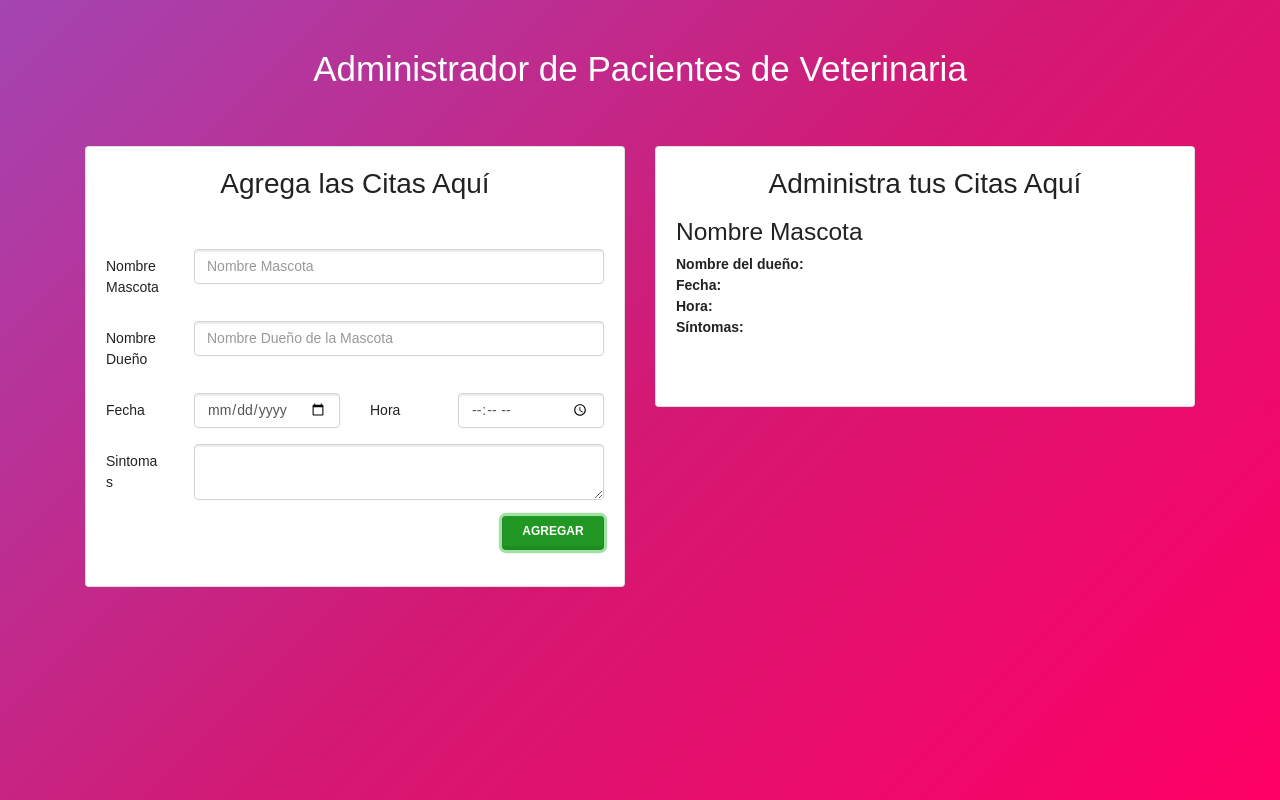
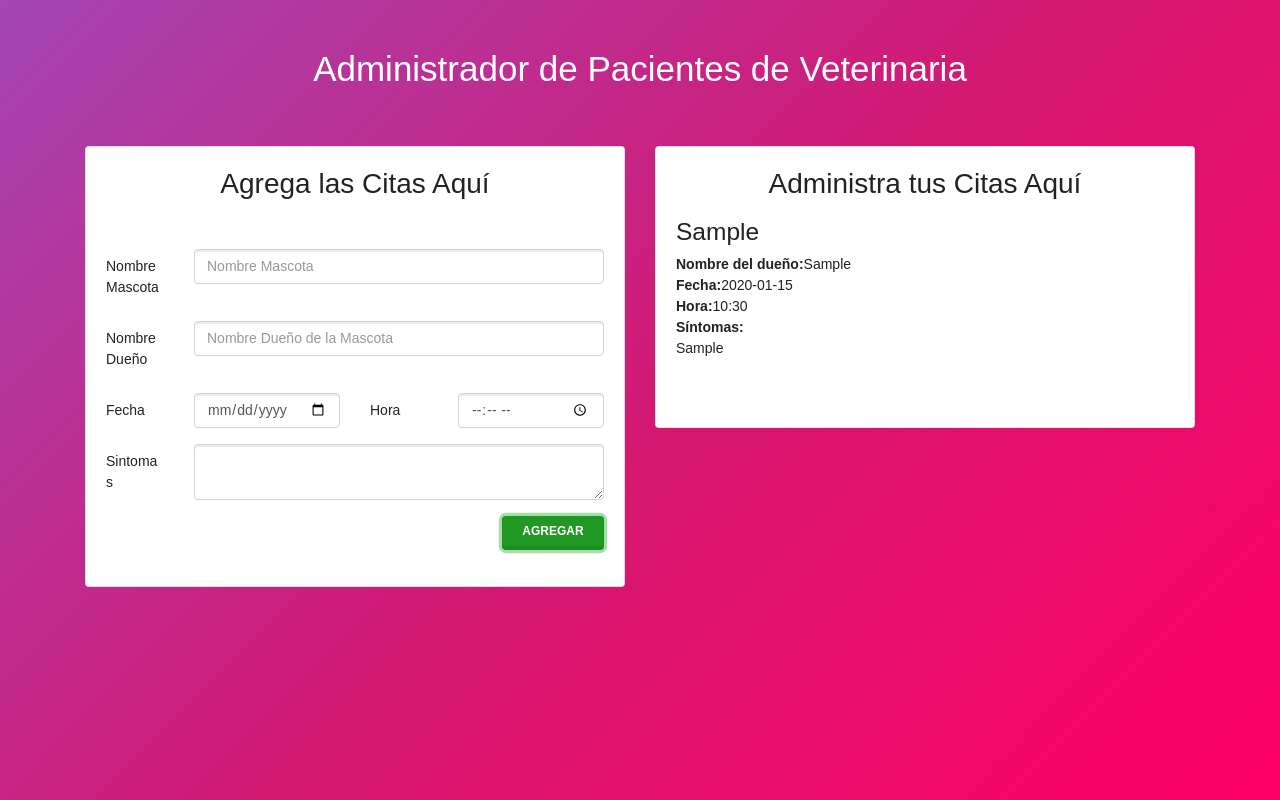
Before and after one commit to DantePileckas/citasReact, a React (Create React App) app: page / in a window 1280 px wide. Both pictures are taken after typing "Sample", "Sample", "2020-01-15", "10:30", "Sample" into the empty fields and a click on the button "AGREGAR". Built offline with nearby package versions, Linux system fonts and the light colour scheme.

Commit message:
Visualización de las Citas

```diff
--- a/src/componentes/Cita.js
+++ b/src/componentes/Cita.js
@@ -3,15 +3,16 @@
 
 class Cita extends Component{
     render(){
+        const {fecha,hora,mascota,propietario,sintomas,id} = this.props.info;
         return(
             <div className="media mt-3">
                 <div className="media-body">
-                    <h3 className="mt-0">Nombre Mascota</h3>
-                    <p className="card-text"><span>Nombre del dueño:</span></p>
-                    <p className="card-text"><span>Fecha:</span></p>
-                    <p className="card-text"><span>Hora:</span></p>
+                    <h3 className="mt-0">{mascota}</h3>
+                    <p className="card-text"><span>Nombre del dueño:</span>{propietario}</p>
+                    <p className="card-text"><span>Fecha:</span>{fecha}</p>
+                    <p className="card-text"><span>Hora:</span>{hora}</p>
                     <p className="card-text"><span>Síntomas:</span></p>
-                    <p className="card-text"></p>
+                    <p className="card-text">{sintomas}</p>
                 </div>
             </div>
         );
--- a/src/componentes/ListaCitas.js
+++ b/src/componentes/ListaCitas.js
@@ -13,7 +13,12 @@
                     <h2 className="card-title text-center"> {mensaje} </h2>
 
                     <div className="lista-citas">
-                    <Cita />
+                    {Object.keys(this.props.citas).map(cita=>(
+                      <Cita
+                            key={cita}
+                            info={this.props.citas[cita]}
+                      />
+                    ))}
                     </div>
 
                 </div>
```
